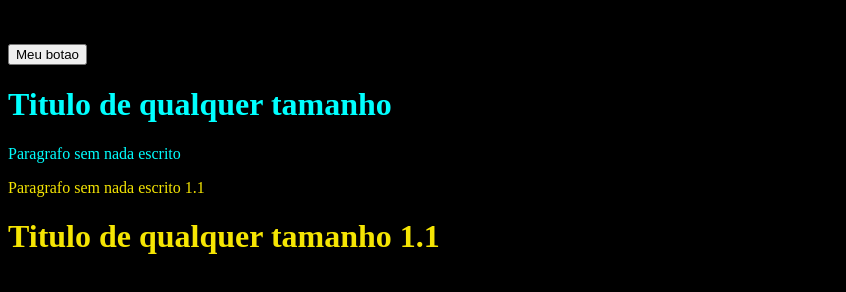
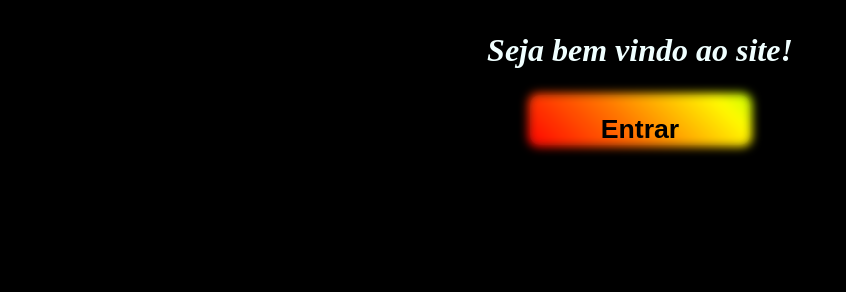
Before and after one commit to Ribino-Verdadeiro/Primeirocomcss, a plain HTML site: page index.html in a window 1280 px wide. Shown: the whole page, without its empty margins (0-846 px from the left). Drawn offline with Linux system fonts and the light colour scheme.

Commit message:
Teste com css Botao
No momento tentei fazer apenas uma tela de boas vinda e um botao com CSS para entrar no site. EM CONSTRUÇÂO

```diff
--- a/index.html
+++ b/index.html
@@ -1,43 +1,115 @@
 <!DOCTYPE html>
 <html lang="pt-br">
 
+<head>
+    <meta charset="UTF-8">
+    <title> Site com pouco de CSS </title>
 
-<head>
+        <Style>
 
-    <meta charset="UTF-8">
-    <title> Abrida </title>
+            body {
 
-        <style type="text/css">
 
-           #primeiro, .p {
+                 background-color: black;
+                 background-size: 1500px;
+                 background-position-x: center;
+                  }
 
-                color: aqua;
+            table {
 
+                    color: azure;
+                    font-style: italic;
                  }
-            #segundo, .s {
+            #botao {
 
-                color: rgb(245, 229, 3);
+                    width: 220px;
+                    height: 50px;
+                    border: none;
+                    outline: none;
+                    background: #111;
+                    cursor: pointer;
+                    position: relative;
+                    z-index: 0;
+                    border-radius: 10px;
+                 }
+            #botao:before{
+                    content: '';
+                    background: linear-gradient(45deg, #ff0000, #ff7300, #fffb00, #48ff00, #00ffd5, #002bff,
+                    #7a00ff, #ff00c8, #ff0000);
+                    position: absolute;
+                    top: -2px;
+                    left: -2px;
+                    background-size: 400%;
+                    z-index: -1;
+                    filter: blur(5px);
+                    width: calc(100% + 4px);
+                    height: calc(100% + 4px);
+                    animation: glowing 20s linear infinite;
+                    opacity: 1;
+                    transition: opacity .3s ease-in-out;
+                    border-radius: 10px;
+
 
             }
-        </style>
+         </Style>
 
 </head>
 
-<body bgcolor="000000">
-<br><br>
+<body>
 
-    <a href="https://www.youtube.com"> <button> Meu botao   </button></a>
 
-    <h1 class="p">Titulo de qualquer tamanho </h1>
+    <table align="center">
+        <tr>
+            <th>
+                <h1> Seja bem vindo ao site!</h1>
+            </th>
+        </tr>
 
-    <p id="primeiro"> Paragrafo sem nada escrito </p>
+        <tr>
+            <th>
+                <button id="botao"><h1> Entrar </h1></button>
+            </th>
+        </tr>
+    </table>
 
-    <p id="segundo"> Paragrafo sem nada escrito 1.1</p>
 
-    <h1 class="s"> Titulo de qualquer tamanho 1.1</h1>
+
+
+
+
+
 </body>
 
 
 
 
+
+
+
+
+
+
+
+
+
+
+
+
+
+
+
+
+
+
+
+
+
+
+
+
+
+
+
+
+
 </html>
```
